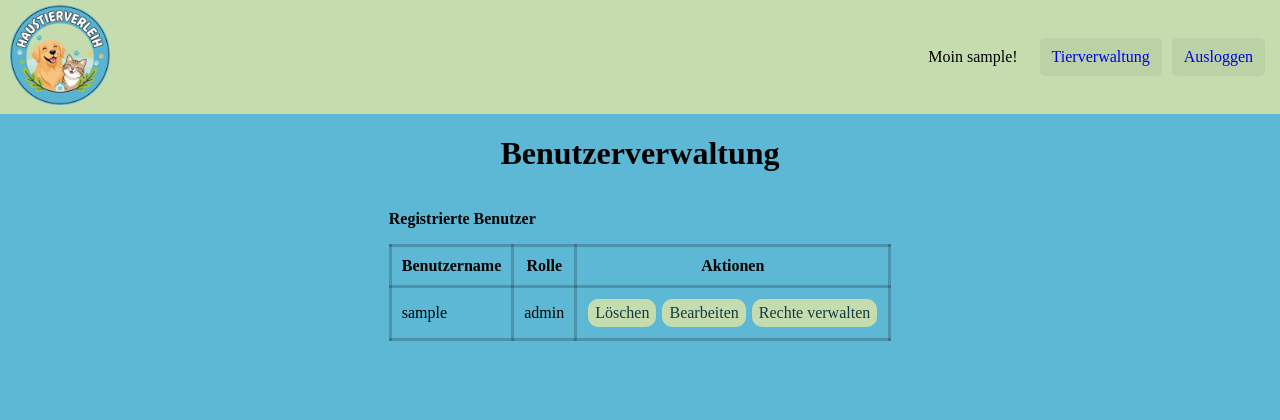
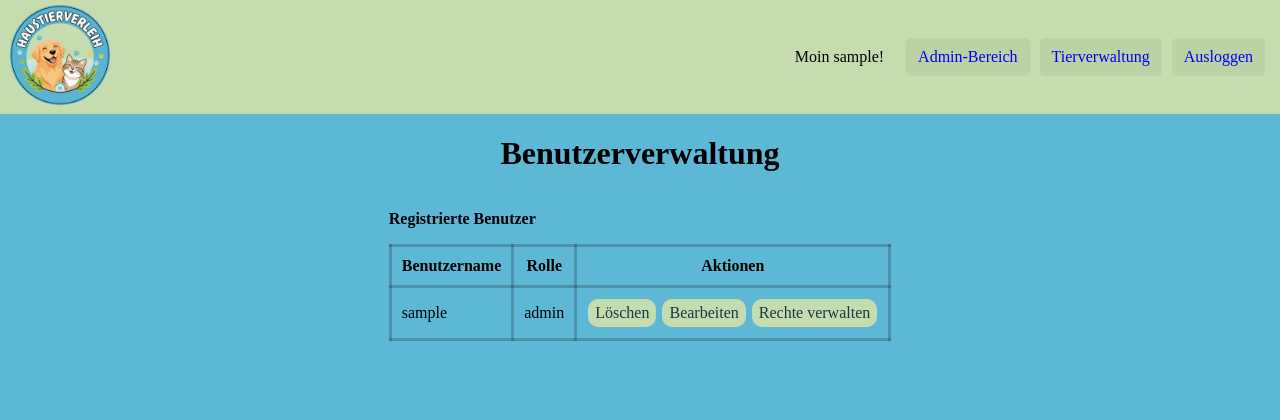
Before and after one commit to cewolfmeier/Haustierverleih, a Flask app: page /admin in a window 1280 px wide. Shown: the top 420 px of the page. Run offline with Flask 3, Linux system fonts and the light colour scheme; the visitor is signed in with stand-in values (Sample User, id 1); tables that the repository leaves empty or names only in its code hold one stand-in row (values such as "Sample post").

Commit message:
add link for /admin route

```diff
--- a/app/templates/base.html
+++ b/app/templates/base.html
@@ -16,6 +16,9 @@
                     <ul class="navigation">
                         {% if current_user != None %}
                         <li>Moin {{current_user["username"]}}!</li>
+                        {% if current_user['role'] == 'admin' %}
+                        <li class="button"><a href="{{ url_for('admin') }}">Admin-Bereich</a></li>
+                        {% endif %}
                         <li class="button"><a href="{{ url_for('pet_management') }}">Tierverwaltung</a></li>
                         <li class="button"><a href="{{ url_for('logout') }}">Ausloggen</a></li>
                         {% else %}
```
